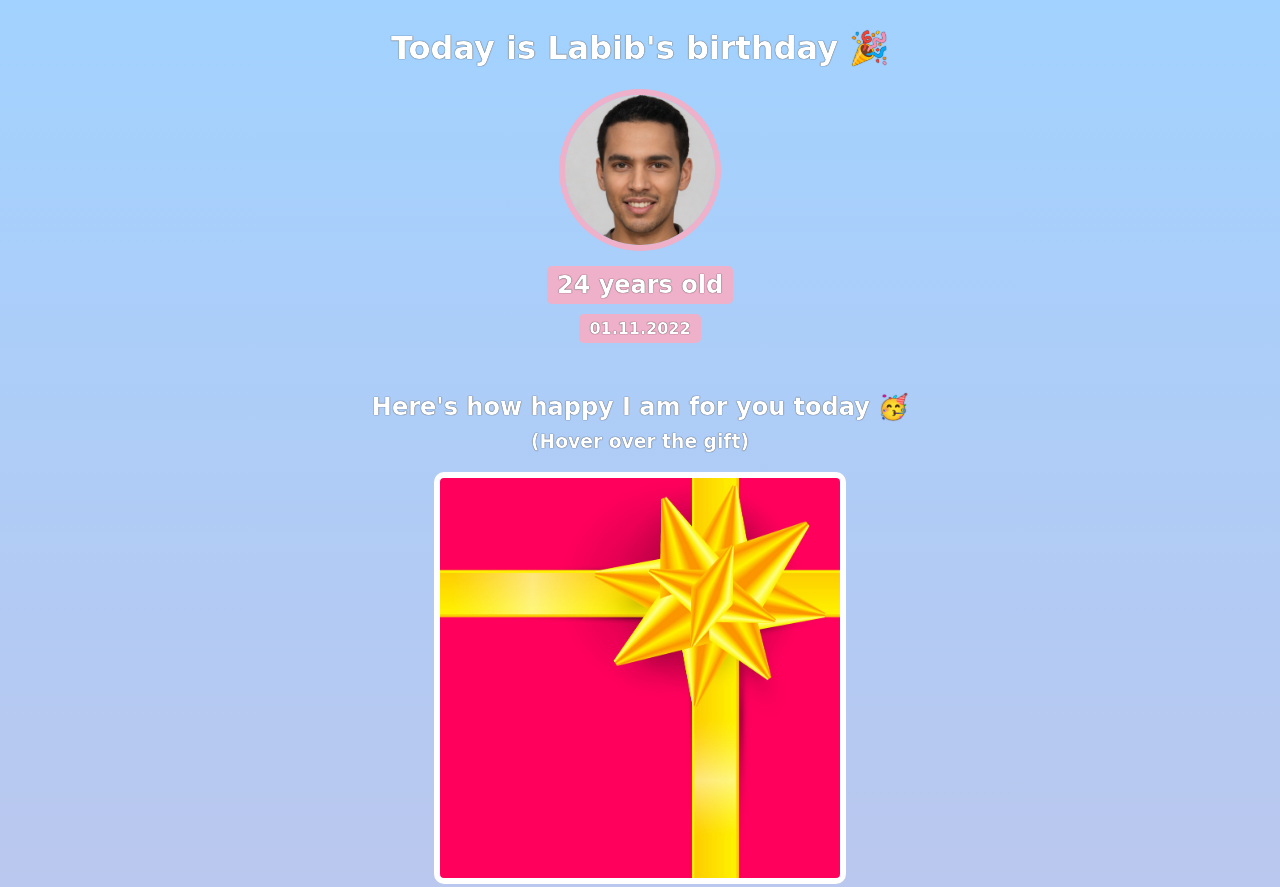
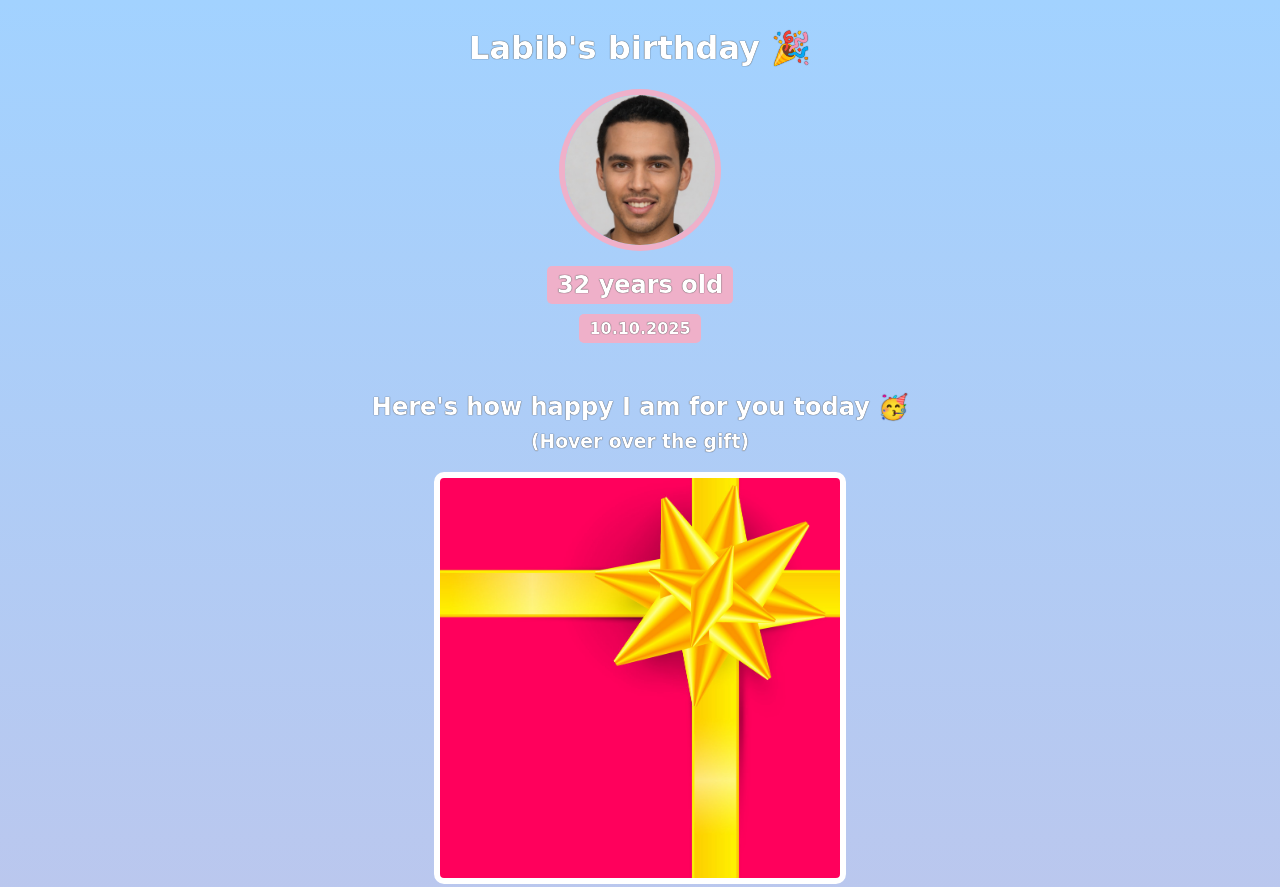
Before and after one commit to jyleerahman/birthday-gift-site, a website built with Vite: page index.html in a window 1280 px wide. Shown: the top 887 px of the page. Built offline with nearby package versions, Linux system fonts and the light colour scheme; a web font is replaced by a local one.

Commit message:
Change details

```diff
--- a/index.html
+++ b/index.html
@@ -7,10 +7,10 @@
     </head>
     <body>
         <div id="header">
-            <h1>Today is Labib's birthday 🎉</h1>
+            <h1>Labib's birthday 🎉</h1>
             <img id="bff-img" src="images/nick.jpg">
-            <h2 id="bday-age">24 years old</h2>
-            <h4 id="bday-date">01.11.2022</h4>
+            <h2 id="bday-age">32 years old</h2>
+            <h4 id="bday-date">10.10.2025</h4>
         </div>
 
         <div class="gift-section">
```
